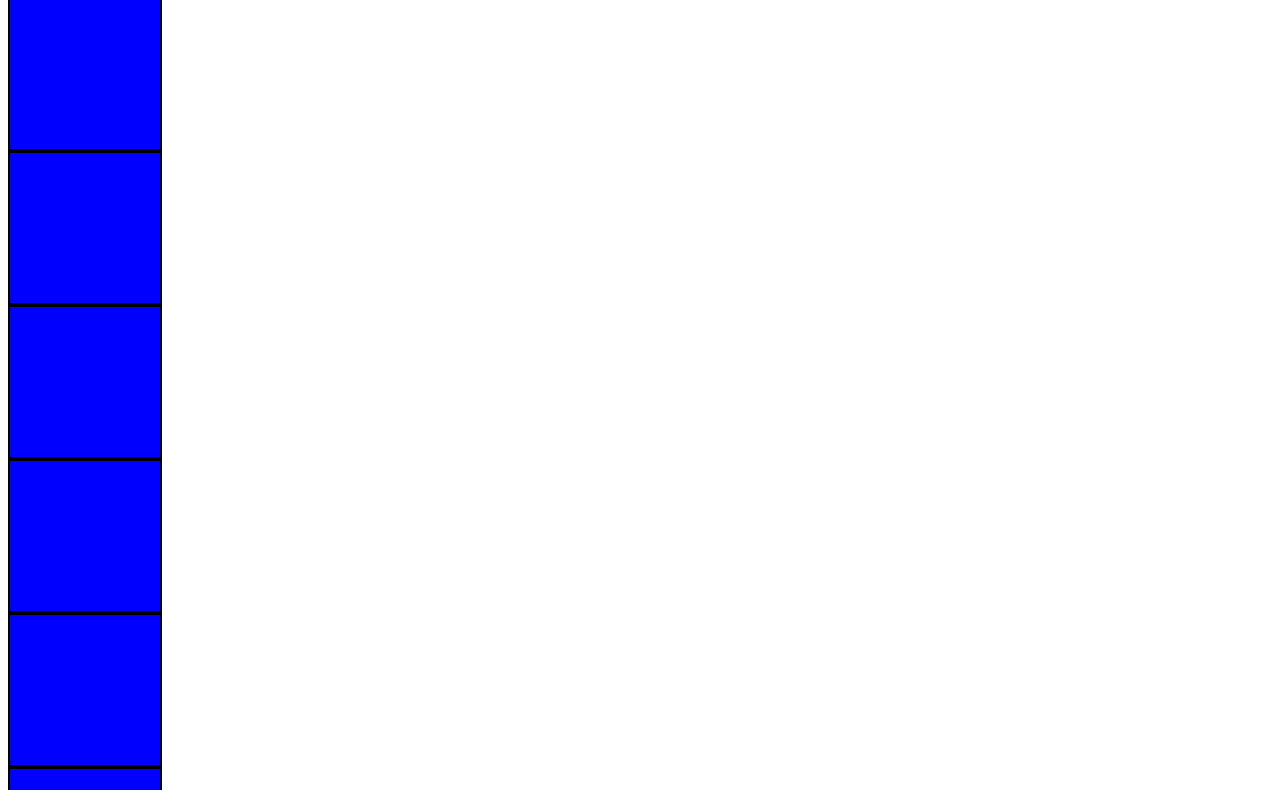
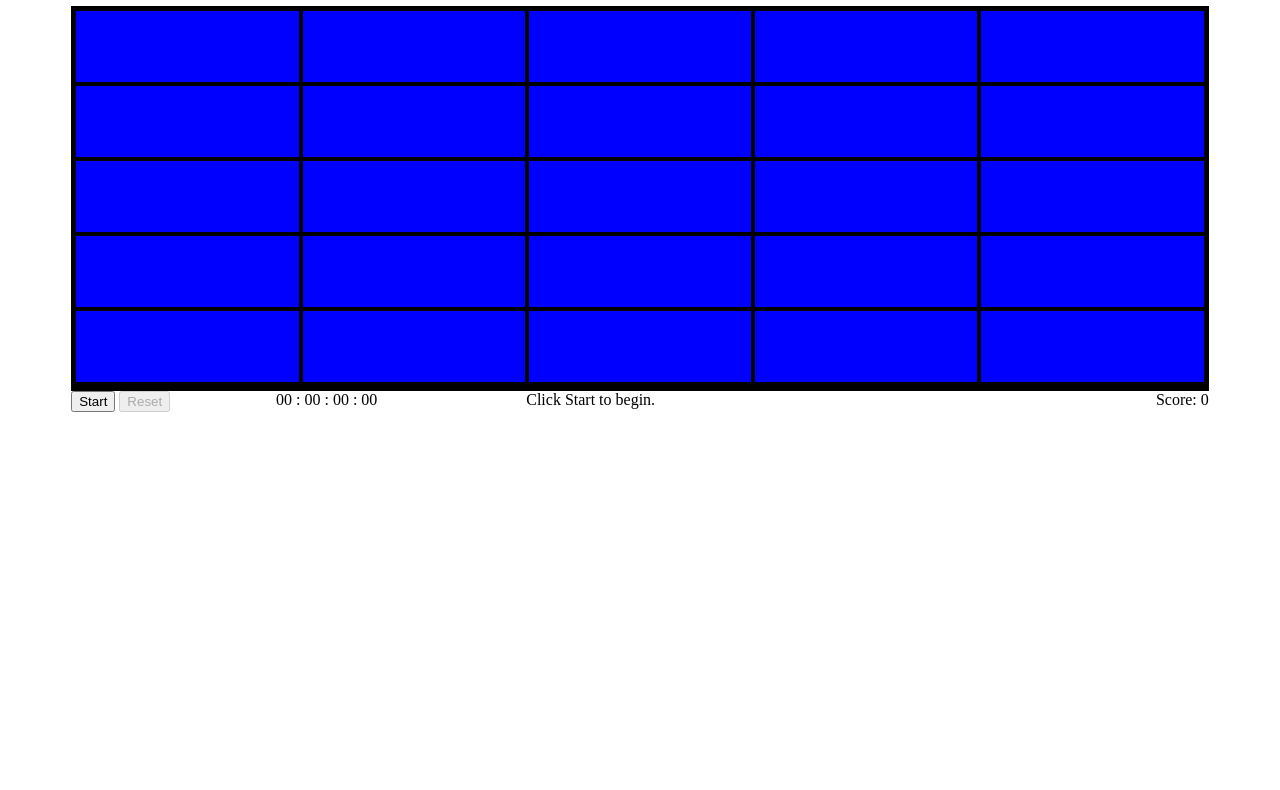
Before and after one commit to EmrysAlbiorix/Fake-Jeopardy, a plain HTML site: page index.html in a window 1280 px wide. Shown: the part 83-873 px from the top of the page. After the commit the page ends 800 px from the top, so only its background shows below. Drawn offline with Linux system fonts and the light colour scheme.

Commit message:
Main CSS

```diff
--- a/css/style.css
+++ b/css/style.css
@@ -1,57 +1,87 @@
 /* Add your style below */
 
 @font-face {
-    font-family: Korinna;
-    src: url(/fonts/ITC_Korinna_Regular.otf);
+    font-family: gyparody;
+    src: url(/fonts/gyparody_rg.ttf);
 }
 
 @font-face {
-    font-family: Gyparody;
-    src: url(/fonts/gyparody_rg.ttf);
+    font-family: korinna;
+    src: url(/fonts/ITC_Korinna_Regular.otf);
 }
 
 #body {
     background-color: #aaa;
-    font-family: Korinna;
+    font-family: korinna;
 }
 
 #container {
     width: 90%;
+    align-content: center;
+    margin: auto;
 }
 
 #gameInfo {
-    display:grid;
-    justify-content: center;
+    display: grid;
+    grid-template-columns: 18% 22% 35% 25%;
+    justify-content: space-evenly;
 }
 
-.header {
-    font-family: Gyparody;
+#score {
+    text-align: right;
+}
+
+#feedback {
+    text-align: left;
+}
+
+#time {
+    text-align: left;
+}
+
+header {
+    font-family: gyparody;
+    text-align: center;
+    color: black;
+}
+
+
+.question {
+    vertical-align: center;
+    horiz-align: center;
+    background-color: blue;
+    color: #FFD700;
+    font-size: 20px;
 }
 
 .category {
+    vertical-align: center;
+    horiz-align: center;
     background-color: blue;
-    text-color: #FFD700;
+    color: #FFD700;
     font-size: 20px;
+    text-transform: uppercase;
 }
 
-.question {
-    background-color: blue;
-    text-color: #FFD700;
-    font-size: 20px;
+#gameBoard {
+    display: grid;
+    grid-template-columns: 20% 20% 20% 20% 20%;
+    grid-template-rows: 75px 75px 75px 75px 75px;
+    border-color: black;
+    border-style: solid;
+    border-width: 3px;
 }
+
 
 
 /* initial style for gameboard - you'll want to delete this later   */
 /* it's just for getting started with js */
 
-#gameBoard {
-    display: grid;
-}
 
 #gameBoard > div{
+    background-color: blue;
+    align-item: center;
     display: grid;
-    width: 150px;
-    height: 150px;
     border-style: solid;
     border-color: black;
     border-width: 2px;
```
